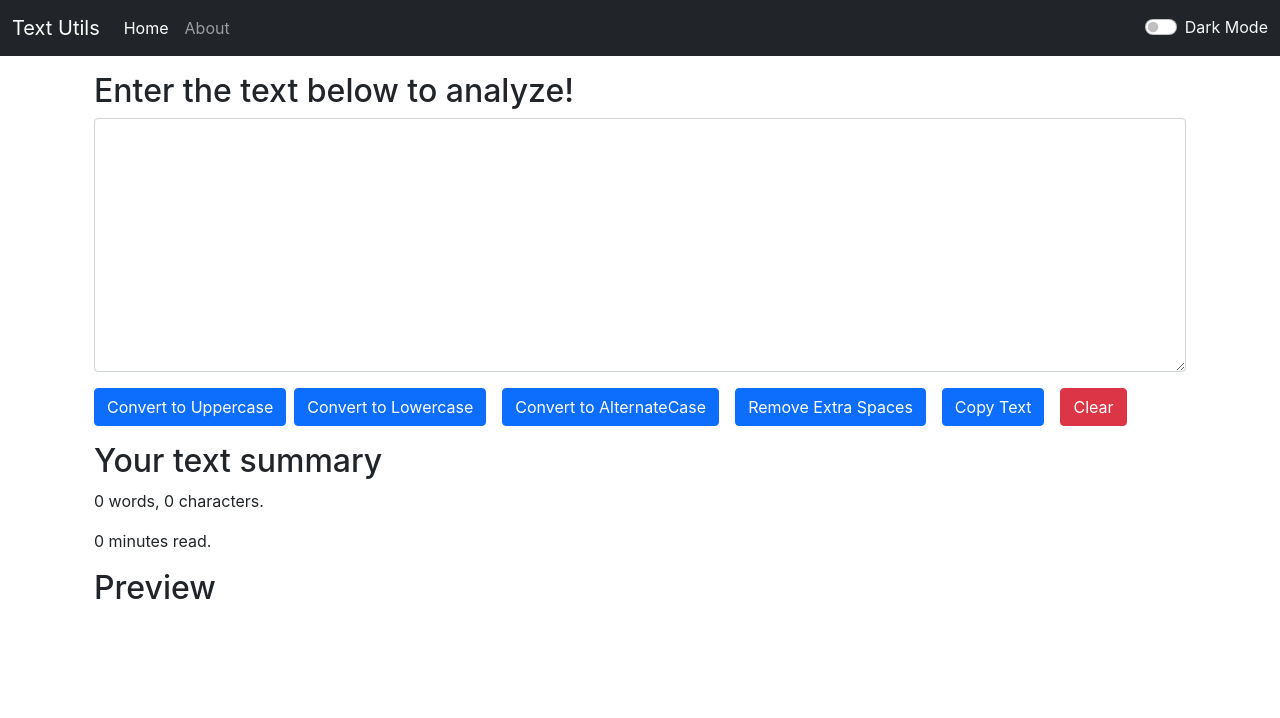
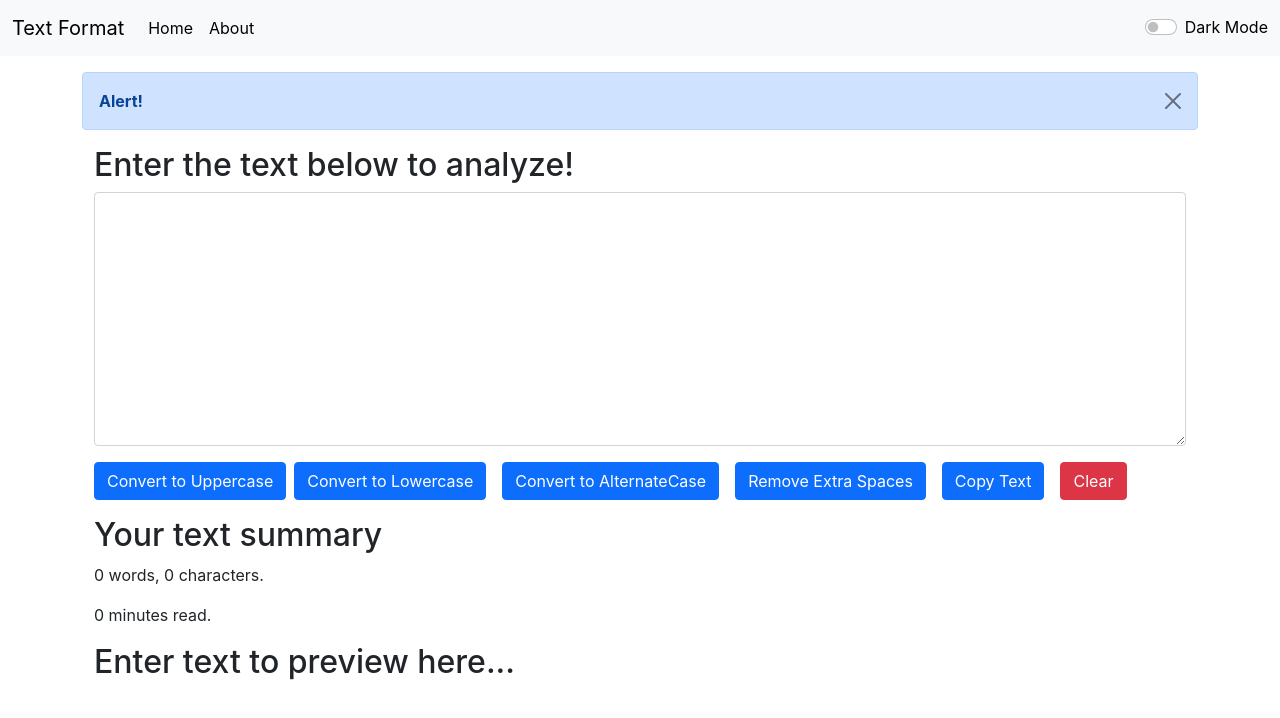
Before and after one commit to rajat-singh1999/text-Utilities-React-Webapp, a React (Create React App) app: page / in a window 1280 px wide. Shown: the top 718 px of the page. Built offline with nearby package versions, Linux system fonts and the light colour scheme.

Commit message:
commit 10. added alert.js. added a goodlooking dark mode.

```diff
--- a/src/App.js
+++ b/src/App.js
@@ -3,13 +3,35 @@ import {useState} from 'react';
 // import About from './Components/About';
 import Navbar from './Components/Navbar';
 import TextForm from './Components/TextForm';
+import Alert from './Components/Alert';
 
 function App() {
-  const [darkMode, setDarkMode] = useState("dark");
+  const [darkMode, setDarkMode] = useState("light");
+  const [alert, setAlert] = useState(null);
+
+  const showAlert = (message, type)=>{
+    setAlert({msg: message, type: type});
+  }
+
+  const toggleMode = ()=>{
+    if(darkMode==="dark"){
+      setDarkMode("light");
+      document.body.style.backgroundColor='white';
+      document.body.style.color='black';
+    }
+    else{
+      setDarkMode("dark");
+      document.body.style.backgroundColor='#191919';
+      document.body.style.color='#0d6efd';
+    }
+  }
+
+
   return (
     <>
-      <Navbar title="Text Utils" mode={darkMode}/>
+      <Navbar title="Text Format" mode={darkMode} toggleMode={toggleMode}/>
       <div className="container my-3">
+      <Alert alert={alert}/>
       <TextForm/>
       {/* <About/> */}
       </div>
--- /dev/null
+++ b/src/Components/Alert.js
@@ -0,0 +1,14 @@
+import React from 'react'
+
+function Alert(props) {
+    return (
+        <div>
+            <div className="alert alert-primary alert-dismissible fade show" role="alert">
+                <strong>Alert!</strong> {props.alert}
+                <button type="button" className="btn-close" data-bs-dismiss="alert" aria-label="Close"></button>
+            </div>
+        </div>
+    )
+}
+
+export default Alert
--- a/src/Components/Navbar.js
+++ b/src/Components/Navbar.js
@@ -6,22 +6,22 @@ export default function Navbar(props) {
         <div>
         <nav className={"navbar navbar-expand-lg navbar-"+ props.mode +" bg-"+ props.mode}>
         <div className="container-fluid">
-                <a className="navbar-brand" href="/">{props.title}</a>
+                <a className="navbar-brand" style={{color: (props.mode==='dark'?'#0d6efd':'black')}} href="/">{props.title}</a>
           <button className="navbar-toggler" type="button" data-bs-toggle="collapse" data-bs-target="#navbarSupportedContent" aria-controls="navbarSupportedContent" aria-expanded="false" aria-label="Toggle navigation">
             <span className="navbar-toggler-icon"></span>
           </button>
           <div className="collapse navbar-collapse" id="navbarSupportedContent">
             <ul className="navbar-nav me-auto mb-2 mb-lg-0">
               <li className="nav-item">
-                <a className="nav-link active" aria-current="page" href="/">Home</a>
+                <a className="nav-link active" aria-current="page" style={{color: (props.mode==='dark'?'#0d6efd':'black')}} href="/">Home</a>
               </li>
               <li className="nav-item">
-                <a className="nav-link" href="/">About</a>
+                <a className="nav-link" style={{color: (props.mode==='dark'?'#0d6efd':'black')}} href="/">About</a>
               </li>
             </ul>
             <div className="form-check form-switch">
-            <input className="form-check-input" type="checkbox" id="flexSwitchCheckDefault"/>
-            <label className={"form-check-label text-"+(props.mode==="dark"?"light":"dark")} htmlFor="flexSwitchCheckDefault">Dark Mode</label>
+            <input className="form-check-input" type="checkbox" onClick={props.toggleMode} id="flexSwitchCheckDefault"/>
+            <label className={"form-check-label"} style={{color: (props.mode==='dark'?'#0d6efd':'black')}} htmlFor="flexSwitchCheckDefault">Dark Mode</label>
             </div>
           </div>
         </div>
--- a/src/Components/TextForm.js
+++ b/src/Components/TextForm.js
@@ -62,7 +62,7 @@ export default function TextForm() {
             <h2>Your text summary</h2>
             <p>{(text.length===0)?0:(text.split(" ").length)} words, {text.length} characters.</p>
             <p>{(text.length===0)?0:(0.008 * text.split(" ").length)} minutes read.</p>
-            <h2>Preview</h2>
+            <h2>{text.length===0?"Enter text to preview here...":"Preview"}</h2>
             <p>{text}</p>
         </div>
         </>
```
